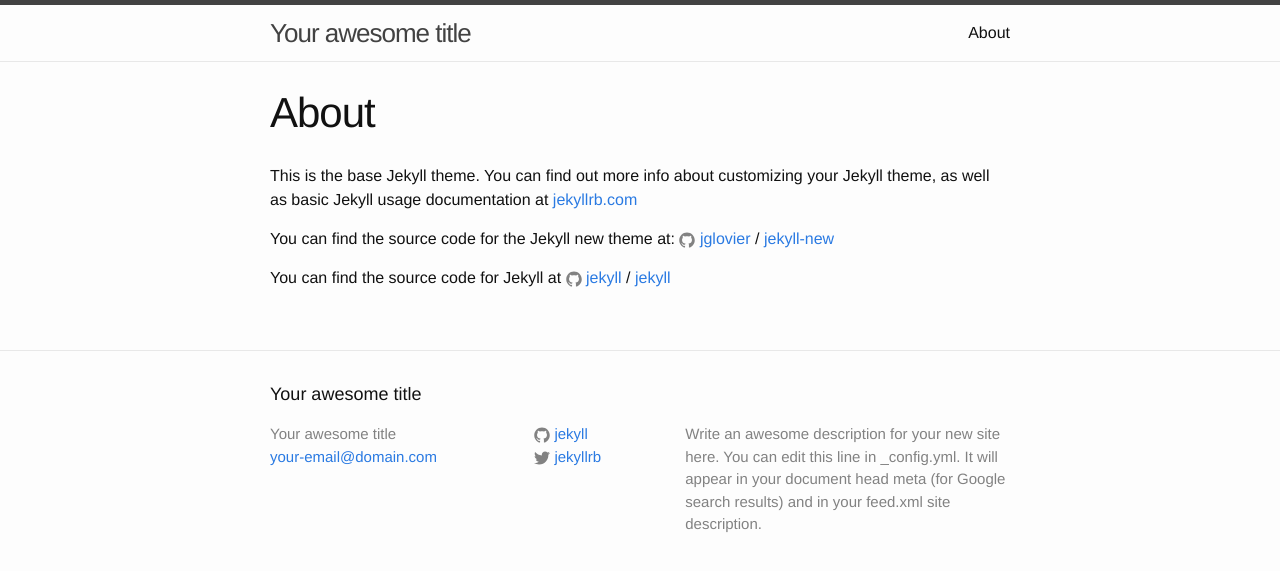
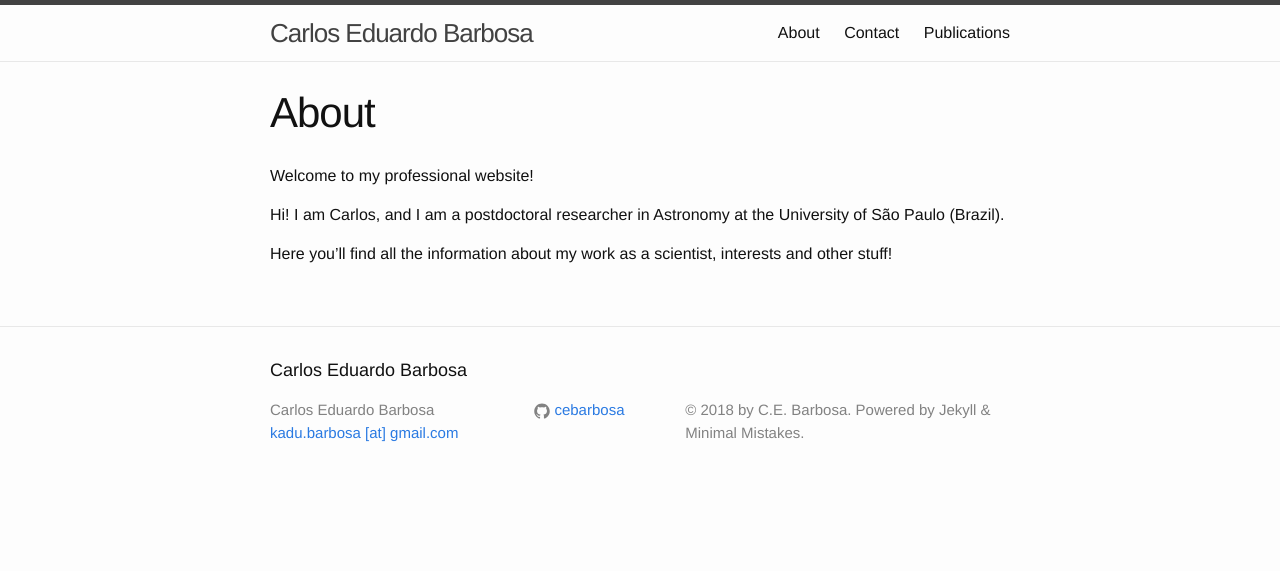
Before and after one commit to cebarbosa/cebarbosa.github.io, a Jekyll site: the page built from about.md, in a window 1280 px wide. Shown: the top 571 px of the page. Built offline with Jekyll 4.4.1, drawn with Linux system fonts in a browser that asks for light colours.

Commit message:
Included tabs for publications and contact.

```diff
--- a/_config.yml
+++ b/_config.yml
@@ -6,16 +6,13 @@
 # 'jekyll serve'. If you change this file, please restart the server process.
 
 # Site settings
-title: Your awesome title
-email: your-email@domain.com
+title: Carlos Eduardo Barbosa
+email: kadu.barbosa [at] gmail.com
 description: > # this means to ignore newlines until "baseurl:"
-  Write an awesome description for your new site here. You can edit this
-  line in _config.yml. It will appear in your document head meta (for
-  Google search results) and in your feed.xml site description.
+    &copy; 2018 by C.E. Barbosa.
+    Powered by Jekyll & Minimal Mistakes.
 baseurl: "" # the subpath of your site, e.g. /blog
-url: "http://yourdomain.com" # the base hostname & protocol for your site
-twitter_username: jekyllrb
-github_username:  jekyll
-
+url: "http://cebarbosa.github.io" # the base hostname & protocol for your site
+github_username:  cebarbosa
 # Build settings
 markdown: kramdown
--- a/about.md
+++ b/about.md
@@ -4,12 +4,8 @@
 permalink: /about/
 ---
 
-This is the base Jekyll theme. You can find out more info about customizing your Jekyll theme, as well as basic Jekyll usage documentation at [jekyllrb.com](http://jekyllrb.com/)
+Welcome to my professional website!
 
-You can find the source code for the Jekyll new theme at:
-{% include icon-github.html username="jglovier" %} /
-[jekyll-new](https://github.com/jglovier/jekyll-new)
+Hi! I am Carlos, and I am a postdoctoral researcher in Astronomy at the University of São Paulo (Brazil).
 
-You can find the source code for Jekyll at
-{% include icon-github.html username="jekyll" %} /
-[jekyll](https://github.com/jekyll/jekyll)
+Here you'll find all the information about my work as a scientist, interests and other stuff!
```
Also changed, not shown: contact.md (added, +14 -0 lines), publications.md (added, +37 -0 lines), 4 other files.
